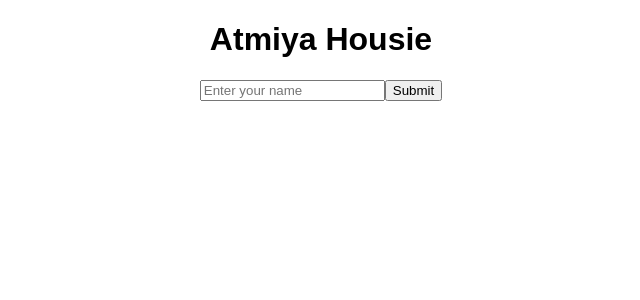
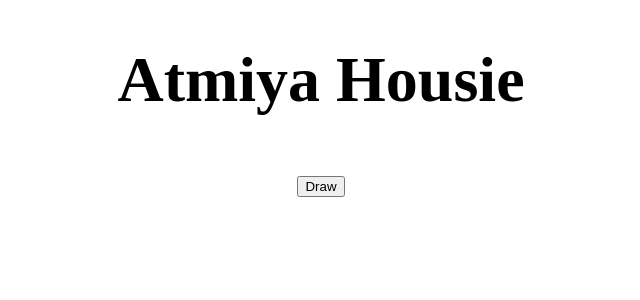
Before and after one commit to punit2502/atmiya-housie, a React (Create React App) app: page /draw in a window 1280 px wide. Shown: the top 300 px of the page, without its empty margins (319-959 px from the left). Built offline with nearby package versions, Linux system fonts and the light colour scheme.

Commit message:
add draw

```diff
--- a/package.json
+++ b/package.json
@@ -14,6 +14,7 @@
     "html2canvas": "1.0.0-rc.5",
     "react": "16.12.0",
     "react-dom": "16.12.0",
+    "react-router-dom": "^5.2.0",
     "react-scripts": "3.0.1"
   },
   "devDependencies": {
--- /dev/null
+++ b/src/components/Draw/Draw.css
@@ -0,0 +1,12 @@
+.draw {
+  text-align: center;
+}
+
+.draw h1 {
+  font-size: 4rem;
+}
+
+.draw ul {
+  list-style-type: none;
+  font-size: 2rem;
+}
--- /dev/null
+++ b/src/components/Draw/Draw.js
@@ -0,0 +1,35 @@
+import React, { useState } from "react";
+import data from "../../data";
+
+import "./Draw.css";
+
+const Draw = () => {
+  const [numbers, setNumbers] = useState([]);
+  const [values, setValues] = useState([]);
+  const [lastNumber, setLastNumber] = useState();
+
+  const getRandomNumbers = (min = 0, max = data.length) => {
+    const number = Math.floor(Math.random() * (max - min)) + min;
+    if (!numbers.includes(number)) {
+      setNumbers([...numbers, number]);
+      setLastNumber(number);
+
+      setValues([...numbers, number].map((e) => data[e]).sort());
+    }
+    return null;
+  };
+
+  return (
+    <div className="draw">
+      <h1>{lastNumber ? data[lastNumber] : "Atmiya Housie"}</h1>
+      <button onClick={() => getRandomNumbers(0, data.length)}>Draw</button>
+      <ul>
+        {values.map((value) => (
+          <li key={value}>{value}</li>
+        ))}
+      </ul>
+    </div>
+  );
+};
+
+export default Draw;
--- a/src/index.js
+++ b/src/index.js
@@ -1,12 +1,19 @@
 import React from "react";
 import ReactDOM from "react-dom";
+import { BrowserRouter, Route, Switch } from "react-router-dom";
 
 import App from "./App";
+import Draw from "./components/Draw/Draw";
 
 const rootElement = document.getElementById("root");
 ReactDOM.render(
   <React.StrictMode>
-    <App />
+    <BrowserRouter>
+      <Switch>
+        <Route exact path="/" component={App} />
+        <Route exact path="/draw" component={Draw} />
+      </Switch>
+    </BrowserRouter>
   </React.StrictMode>,
   rootElement
 );
```
Also changed, not shown: 2 other files (tests, documents, lock files or other folders).
